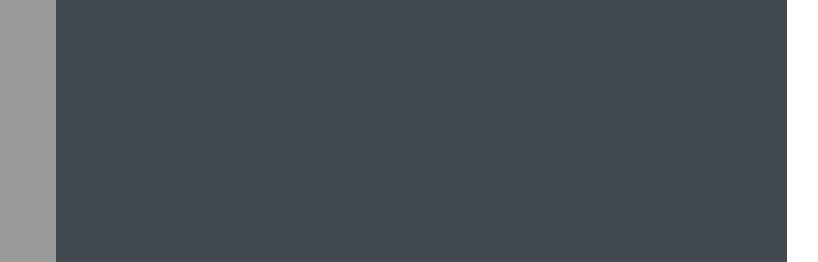
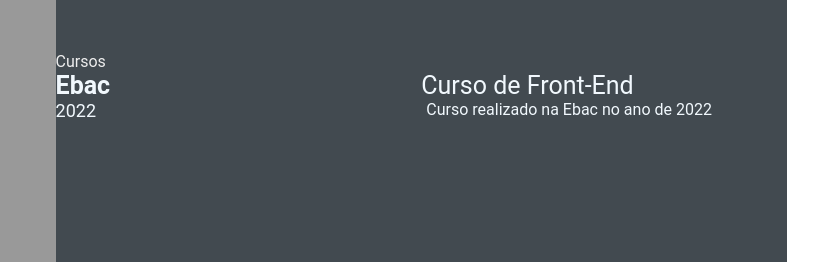
Before and after one commit to jonathan98dc/jonathan98dc.github.io, a plain HTML site: page index.html in a window 1280 px wide. Shown: the part 487-749 px from the top of the page, 365-1183 px from the left. Drawn offline with Linux system fonts and the light colour scheme.

Commit message:
feature: update index.html div cursos (#5)
Co-authored-by: jonathan.soares <jonathan.98@gmail.com>

```diff
--- a/index.html
+++ b/index.html
@@ -76,6 +76,19 @@
                     </div>
                 </div>
             </section>
+            <section class="awards gap">
+                <div class="right-title">Cursos</div>
+                <div class="awards-contents">
+                    <div class="awards-left">
+                        <p class="awards-company-name">Ebac</p>
+                        <p class="awards-time-period">2022</p>
+                    </div>
+                    <div class="awards-right">
+                        <p class="awards-name">Curso de Front-End</p>
+                        <p class="awards-desc">Curso realizado na Ebac no ano de 2022</p>
+                    </div>
+                </div>
+            </section>
         </section>
     </main>
 </body>
```
